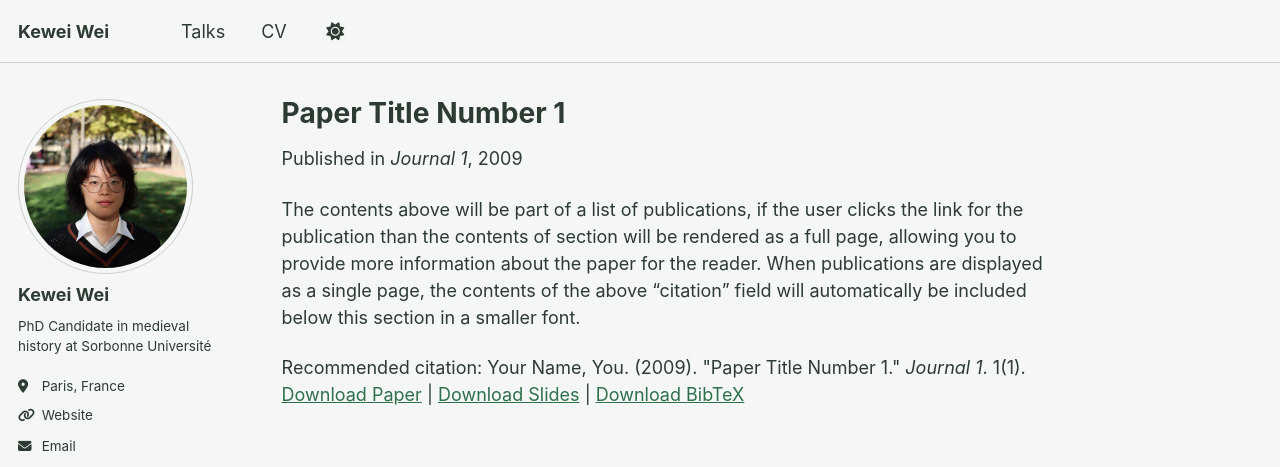
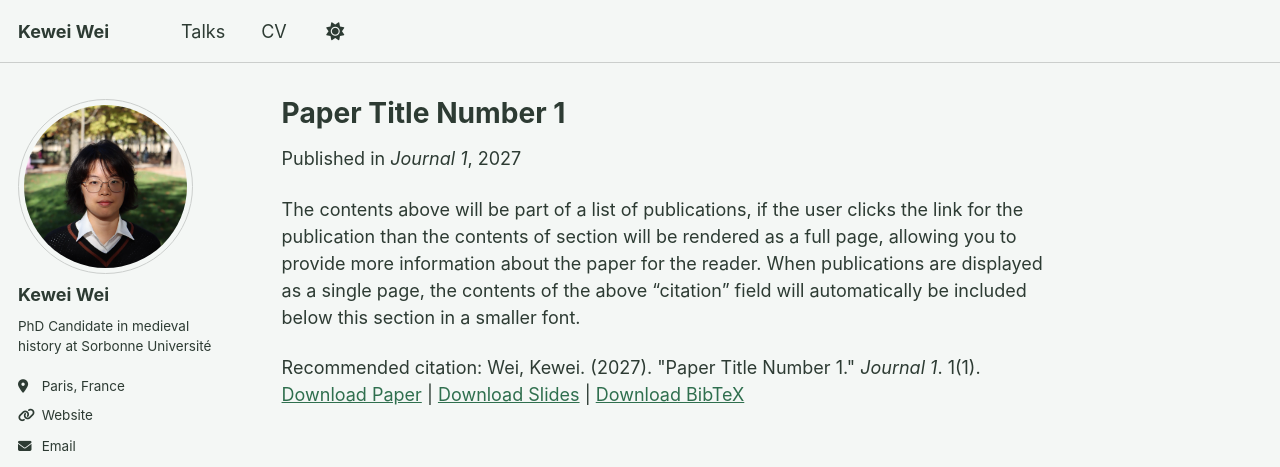
Before and after one commit to kewei-w/kewei-w.github.io, a Jekyll site: the page built from _publications/2027-10-01-paper-title-number-1.md, in a window 1280 px wide. Shown: the top 467 px of the page. Built offline with Jekyll 4.4.1, drawn with Linux system fonts in a browser that asks for light colours; a script bundle is joined from its source files by our own code; a style sheet for code colours, icons or effects is not loaded.

Commit message:
Update publication details for Paper Title Number 1

```diff
--- a/_publications/2009-10-01-paper-title-number-1.md
+++ b/_publications/2027-10-01-paper-title-number-1.md
@@ -2,13 +2,13 @@
 title: "Paper Title Number 1"
 collection: publications
 category: manuscripts
-permalink: /publication/2009-10-01-paper-title-number-1
+permalink: /publication/2027-10-01-paper-title-number-1
 excerpt: 'This paper is about the number 1. The number 2 is left for future work.'
-date: 2009-10-01
+date: 2027-10-01
 venue: 'Journal 1'
 slidesurl: 'https://academicpages.github.io/files/slides1.pdf'
 paperurl: 'https://academicpages.github.io/files/paper1.pdf'
 bibtexurl: 'https://academicpages.github.io/files/bibtex1.bib'
-citation: 'Your Name, You. (2009). &quot;Paper Title Number 1.&quot; <i>Journal 1</i>. 1(1).'
+citation: 'Wei, Kewei. (2027). &quot;Paper Title Number 1.&quot; <i>Journal 1</i>. 1(1).'
 ---
 The contents above will be part of a list of publications, if the user clicks the link for the publication than the contents of section will be rendered as a full page, allowing you to provide more information about the paper for the reader. When publications are displayed as a single page, the contents of the above "citation" field will automatically be included below this section in a smaller font.
```
